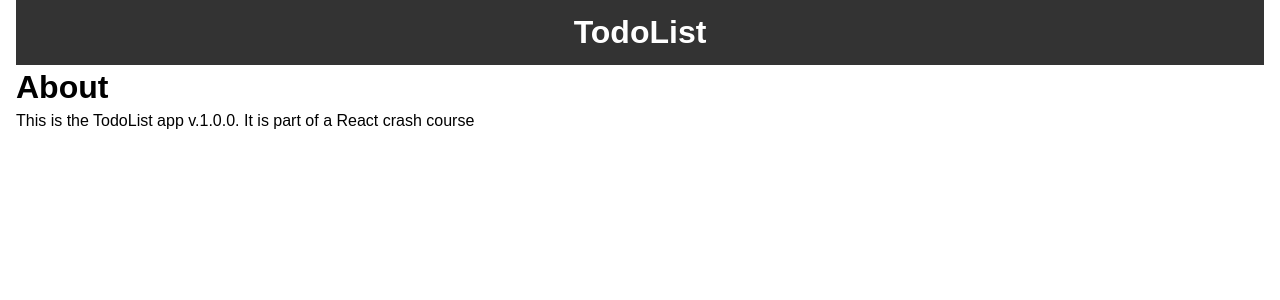
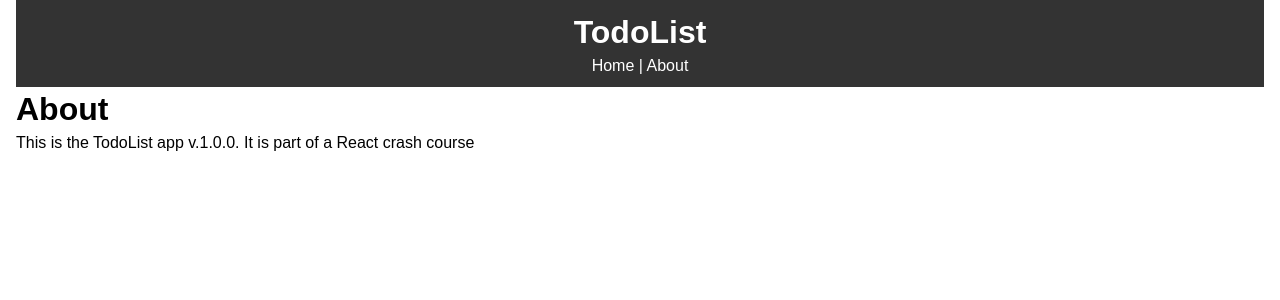
Before and after one commit to george-apazidis/react-crash-todo, a React (Create React App) app: page /about in a window 1280 px wide. Shown: the top 300 px of the page. Built offline with nearby package versions, Linux system fonts and the light colour scheme.

Commit message:
added links to header using *Link* from react-router-dom

```diff
--- a/src/components/layout/Header.js
+++ b/src/components/layout/Header.js
@@ -1,9 +1,17 @@
 import React from "react";
+import { Link } from "react-router-dom";
 
 function Header() {
   return (
     <header style={headerStyle}>
       <h1>TodoList</h1>
+      <Link style={linkStyle} to="/">
+        Home
+      </Link>{" "}
+      |{" "}
+      <Link style={linkStyle} to="/about">
+        About
+      </Link>
     </header>
   );
 }
@@ -15,4 +23,9 @@
   padding: "10px"
 };
 
+const linkStyle = {
+  color: "#fff",
+  textDecoration: "none"
+};
+
 export default Header;
```
